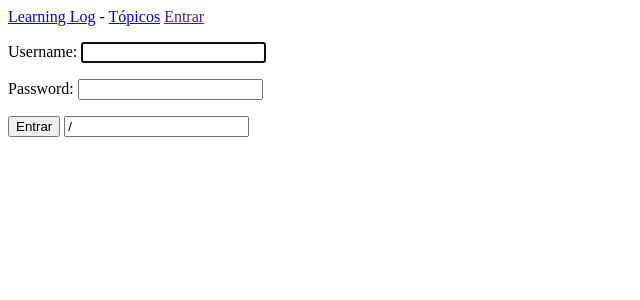
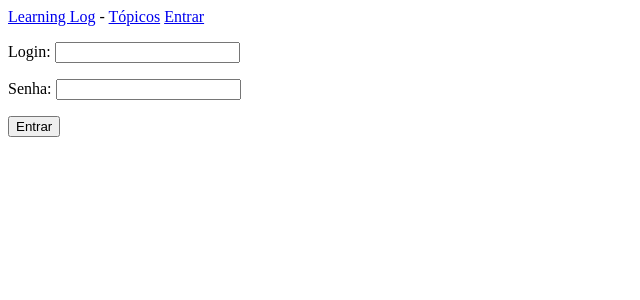
Before and after one commit to mmrosa-ibc/learning_log, a Django app: page /users/login/ in a window 1280 px wide. Shown: the top 300 px of the page, without its empty margins (0-640 px from the left). Run offline with Django 5.2, Linux system fonts and the light colour scheme.

Commit message:
feat: criar funcionalidade de login

```diff
--- a/learninglog/asgi.py
+++ b/learning_log/asgi.py
@@ -11,6 +11,6 @@ import os
 
 from django.core.asgi import get_asgi_application
 
-os.environ.setdefault('DJANGO_SETTINGS_MODULE', 'learninglog.settings')
+os.environ.setdefault('DJANGO_SETTINGS_MODULE', 'learning_log.settings')
 
 application = get_asgi_application()
--- a/learninglog/settings.py
+++ b/learning_log/settings.py
@@ -51,7 +51,7 @@ MIDDLEWARE = [
     'django.middleware.clickjacking.XFrameOptionsMiddleware',
 ]
 
-ROOT_URLCONF = 'learninglog.urls'
+ROOT_URLCONF = 'learning_log.urls'
 
 TEMPLATES = [
     {
@@ -68,7 +68,7 @@ TEMPLATES = [
     },
 ]
 
-WSGI_APPLICATION = 'learninglog.wsgi.application'
+WSGI_APPLICATION = 'learning_log.wsgi.application'
 
 
 # Database
--- a/learninglog/wsgi.py
+++ b/learning_log/wsgi.py
@@ -11,6 +11,6 @@ import os
 
 from django.core.wsgi import get_wsgi_application
 
-os.environ.setdefault('DJANGO_SETTINGS_MODULE', 'learninglog.settings')
+os.environ.setdefault('DJANGO_SETTINGS_MODULE', 'learning_log.settings')
 
 application = get_wsgi_application()
--- a/learning_logs/templates/learning_logs/base.html
+++ b/learning_logs/templates/learning_logs/base.html
@@ -4,7 +4,7 @@
     {% if user.is_authenticated %}
         Olá, {{ user.username }}
     {% else %}
-        <a href="">Entrar</a>
+        <a href="{% url 'login' %}">Entrar</a>
     {% endif %}
 </p>
 
--- a/manage.py
+++ b/manage.py
@@ -6,7 +6,7 @@ import sys
 
 def main():
     """Run administrative tasks."""
-    os.environ.setdefault('DJANGO_SETTINGS_MODULE', 'learninglog.settings')
+    os.environ.setdefault('DJANGO_SETTINGS_MODULE', 'learning_log.settings')
     try:
         from django.core.management import execute_from_command_line
     except ImportError as exc:
--- /dev/null
+++ b/users/forms.py
@@ -0,0 +1,25 @@
+from django.contrib.auth.models import User
+from django import forms
+from django.core.exceptions import ValidationError
+
+# class LoginForm(forms.ModelForm):
+#     class Meta:
+#         modal = User
+#         fields = ['username', 'password']
+#         labels = {'username': 'Login', 'password': 'Senha'}
+
+class LoginForm(forms.Form):
+    login = forms.CharField(max_length=30)
+    senha = forms.CharField(max_length=30, widget=forms.PasswordInput())
+
+    # def clean(self):
+    #     cleaned_data = super().clean()
+    #     nome = cleaned_data.get('login')
+    #     senha = cleaned_data.get('senha')
+
+    def clean_login(self):
+        nome = self.cleaned_data['login']
+
+        if not(nome.isalnum()):
+            raise ValidationError('O nome de usuário não pode ter caractere especial')
+        return nome
--- a/users/templates/users/login.html
+++ b/users/templates/users/login.html
@@ -2,7 +2,7 @@
 
 {% block content %}
 
-    {% if form.errors %}
+    {% if error %}
         <p>Seu login e senha estão incorretos. Por favor, tente novamente.</p>
     {% endif %}
 
@@ -11,7 +11,6 @@
         {{ form.as_p }}
 
         <button name="submit">Entrar</button>
-        <input type="text" type="hidden" value="{% url 'index' %}">
     </form>
 
 {% endblock content %}
--- a/users/urls.py
+++ b/users/urls.py
@@ -1,6 +1,6 @@
 from django.urls import path
-from django.contrib.auth import views as auth_views
+from . import views
 
 urlpatterns = [
-    path('login/', auth_views.LoginView.as_view(template_name='users/login.html'), name='login')
+    path('login/', views.login, name='login')
 ]
--- a/users/views.py
+++ b/users/views.py
@@ -1,3 +1,27 @@
 from django.shortcuts import render
+from django.http import HttpResponseRedirect
+from django.urls import reverse
+from .forms import LoginForm
+from django.contrib.auth import authenticate
+from django.contrib.auth import login as authLogin
 
-# Create your views here.
+def login(request):
+
+    error = False
+
+    if request.method != 'POST':
+        form = LoginForm()
+    else:
+        form = LoginForm(data=request.POST)
+        if form.is_valid():
+            username = request.POST.get('login')
+            password = request.POST.get('senha')
+            user = authenticate(username=username, password=password)
+
+            if user:
+                authLogin(request, user)
+                return HttpResponseRedirect(reverse('index'))
+            else:
+                error = True
+    context = {'form': form, 'error': error }
+    return render(request, 'users/login.html', context)
```
Also changed, not shown: learning_log/__init__.py (added), learning_log/urls.py (renamed from learninglog/urls.py).
